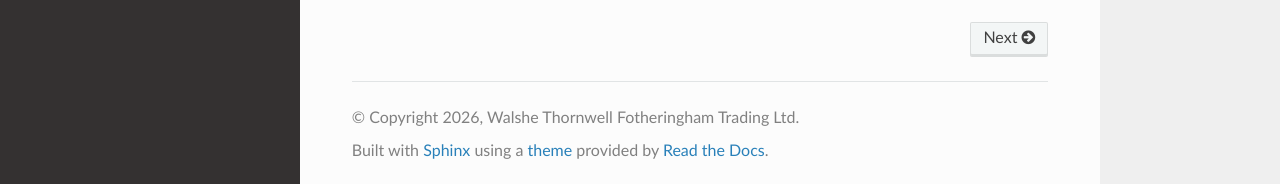
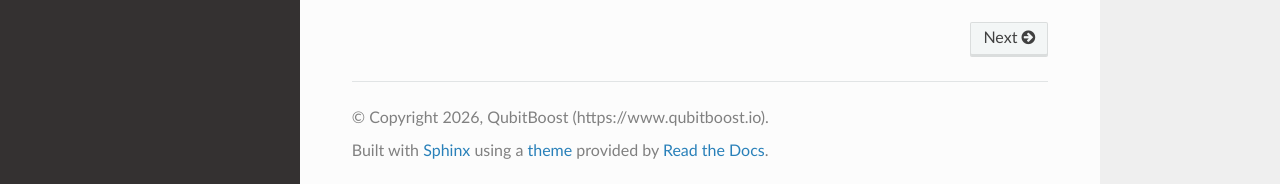
Before and after one commit to mwpwalshe/qb-compiler, a Sphinx documentation site: the page built from docs/index.rst, in a window 1280 px wide and 900 px high, scrolled down 1381 px. Shown: the part 713-897 px from the top of the window. Built offline with Sphinx 7.4.7 and the Read the Docs theme 3.1.0, drawn with Linux system fonts in a browser that asks for light colours; pages that are not in the unit, such as notebooks, are missing from menus.

Commit message:
update copyright
Update copyright from trading entity to QubitBoost (qubitboost.io)

```diff
--- a/docs/conf.py
+++ b/docs/conf.py
@@ -1,7 +1,7 @@
 """Sphinx configuration for qb-compiler documentation."""
 
 project = "qb-compiler"
-copyright = "2026, Walshe Thornwell Fotheringham Trading Ltd"  # noqa: A001
+copyright = "2026, QubitBoost (https://www.qubitboost.io)"  # noqa: A001
 author = "Mike"
 
 extensions = [
```
Also changed, not shown: README.md (+1 -1 lines), 1 other file.
